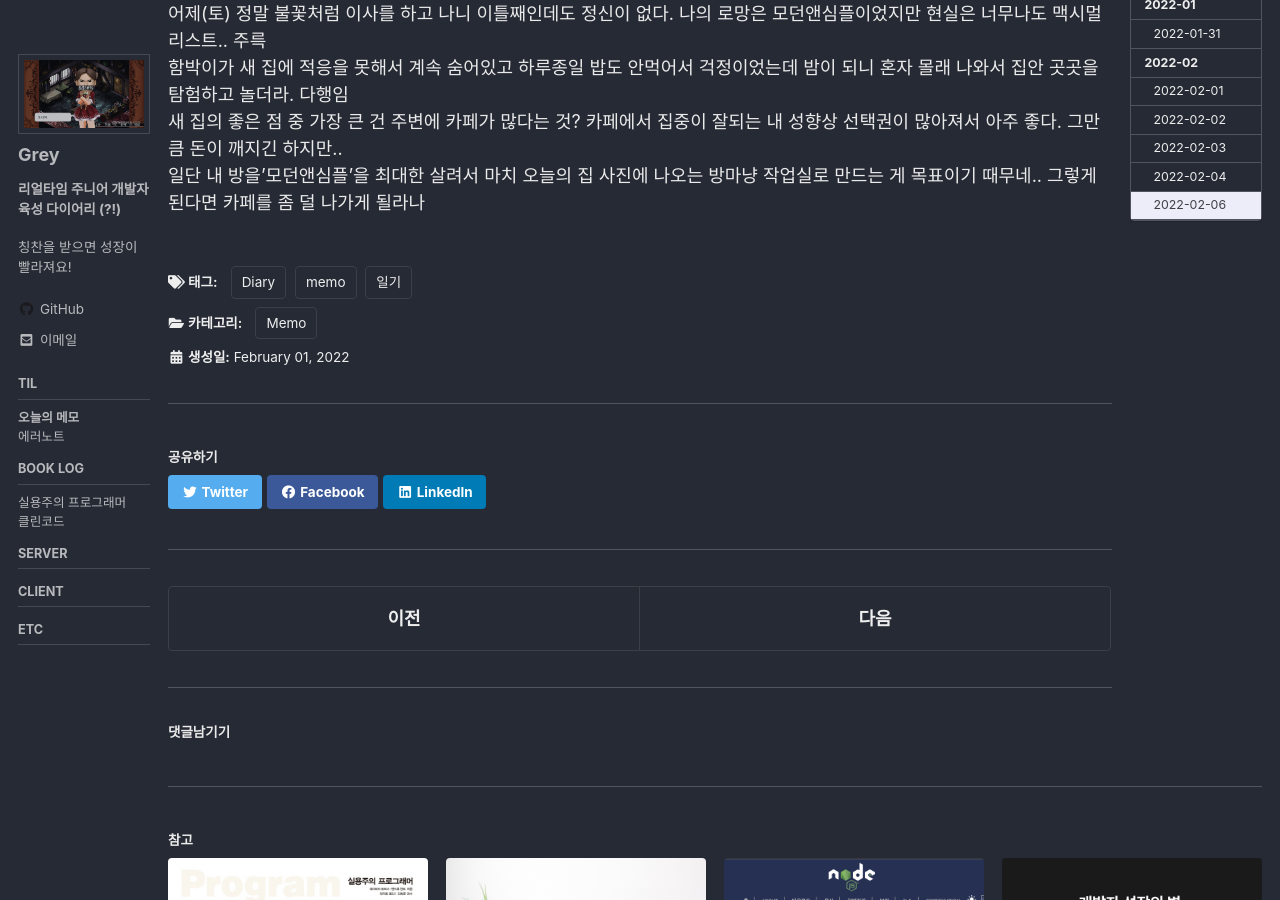
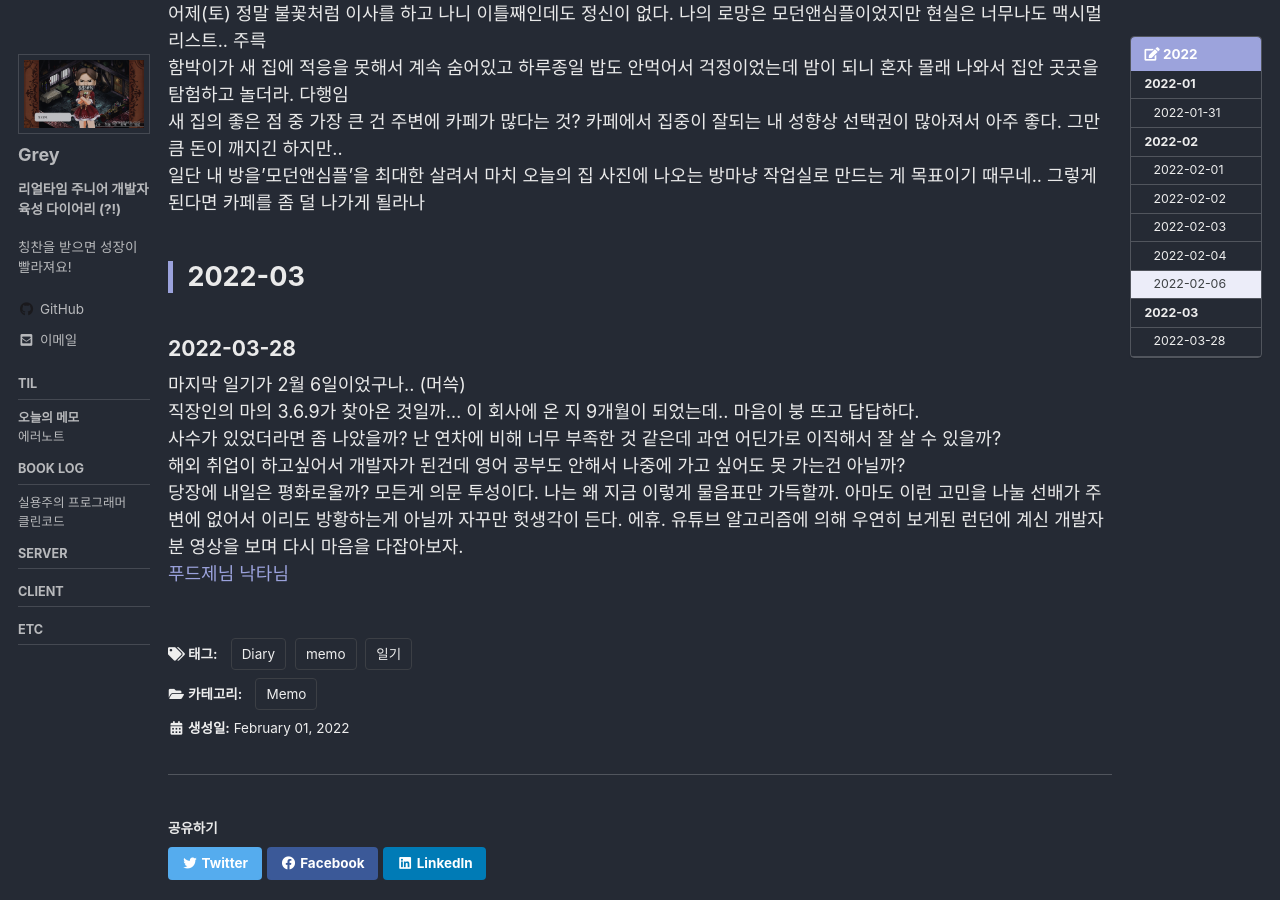
Before and after one commit to grey920/grey920.github.io, a Jekyll site: the page built from Memo/_posts/2022-02-01-2022memo.md, in a window 1280 px wide and 900 px high, scrolled down 1780 px. Built offline with Jekyll 4.4.1, drawn with Linux system fonts in a browser that asks for light colours; cached includes are drawn as plain includes; some web fonts are replaced; comment, search, counter and statistics services are not loaded.

Commit message:
03-28 일기

```diff
--- a/Memo/_posts/2022-02-01-2022memo.md
+++ b/Memo/_posts/2022-02-01-2022memo.md
@@ -59,3 +59,16 @@ toc_icon: "edit"
 새 집의 좋은 점 중 가장 큰 건 주변에 카페가 많다는 것? 카페에서 집중이 잘되는 내 성향상 선택권이 많아져서 아주 좋다. 그만큼 돈이 깨지긴 하지만..
 <br>
 일단 내 방을'모던앤심플'을 최대한 살려서 마치 오늘의 집 사진에 나오는 방마냥 작업실로 만드는 게 목표이기 때무네.. 그렇게 된다면 카페를 좀 덜 나가게 될라나
+
+
+## 2022-03
+
+### 2022-03-28
+마지막 일기가 2월 6일이었구나.. (머쓱)<br>
+직장인의 마의 3.6.9가 찾아온 것일까... 이 회사에 온 지 9개월이 되었는데.. 마음이 붕 뜨고 답답하다.<br>
+사수가 있었더라면 좀 나았을까? 난 연차에 비해 너무 부족한 것 같은데 과연 어딘가로 이직해서 잘 살 수 있을까? <br>
+해외 취업이 하고싶어서 개발자가 된건데 영어 공부도 안해서 나중에 가고 싶어도 못 가는건 아닐까? <br>
+당장에 내일은 평화로울까? 모든게 의문 투성이다. 나는 왜 지금 이렇게 물음표만 가득할까. 아마도 이런 고민을 나눌 선배가 주변에 없어서
+이리도 방황하는게 아닐까 자꾸만 헛생각이 든다. 에휴. 유튜브 알고리즘에 의해 우연히 보게된 런던에 계신 개발자 분 영상을 보며 다시 마음을 다잡아보자. <br>
+[푸드제님](https://youtu.be/WHmZGMoqLYU)
+[낙타님](https://youtu.be/W892Jg8Rvek)
```
